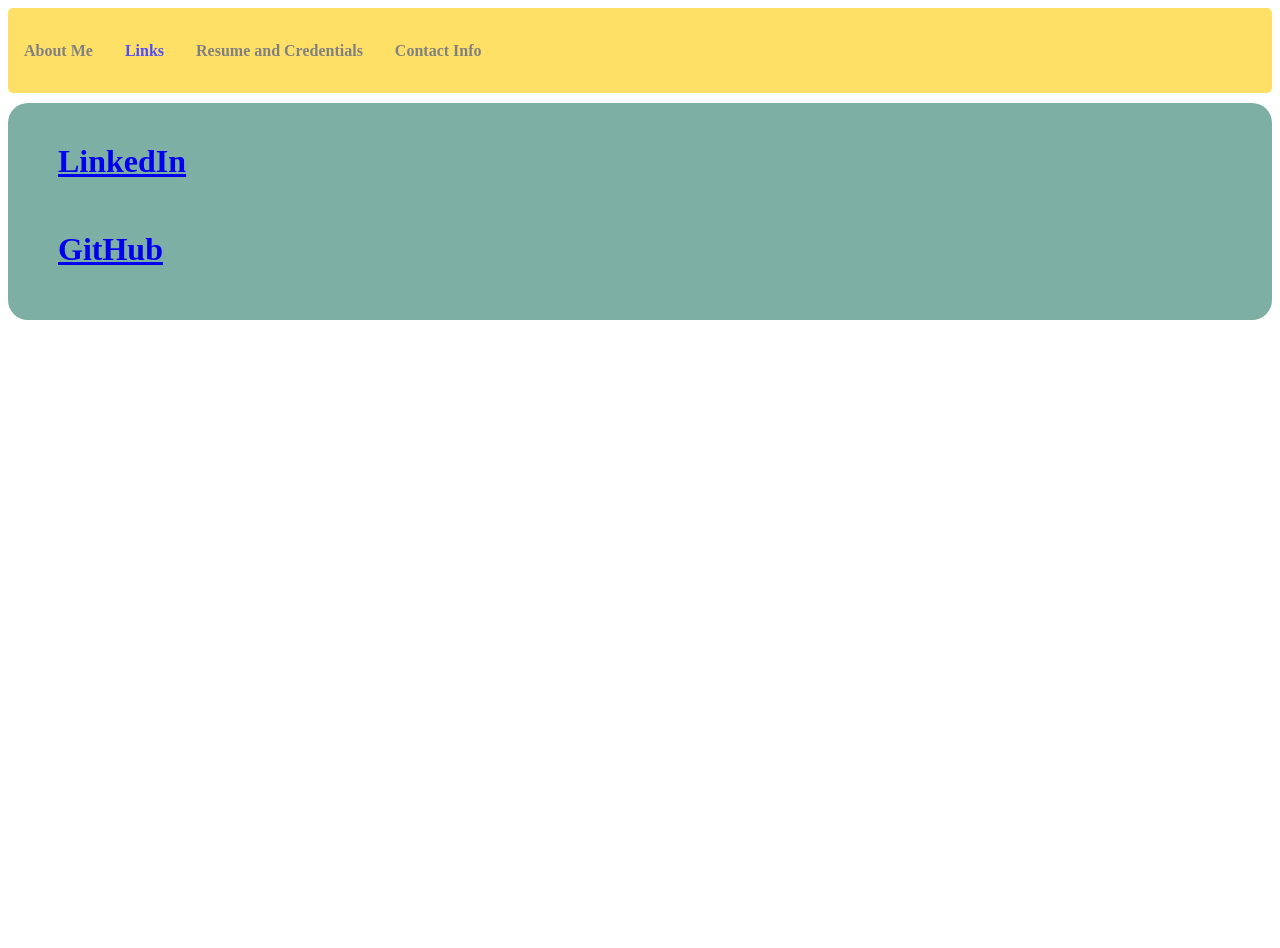
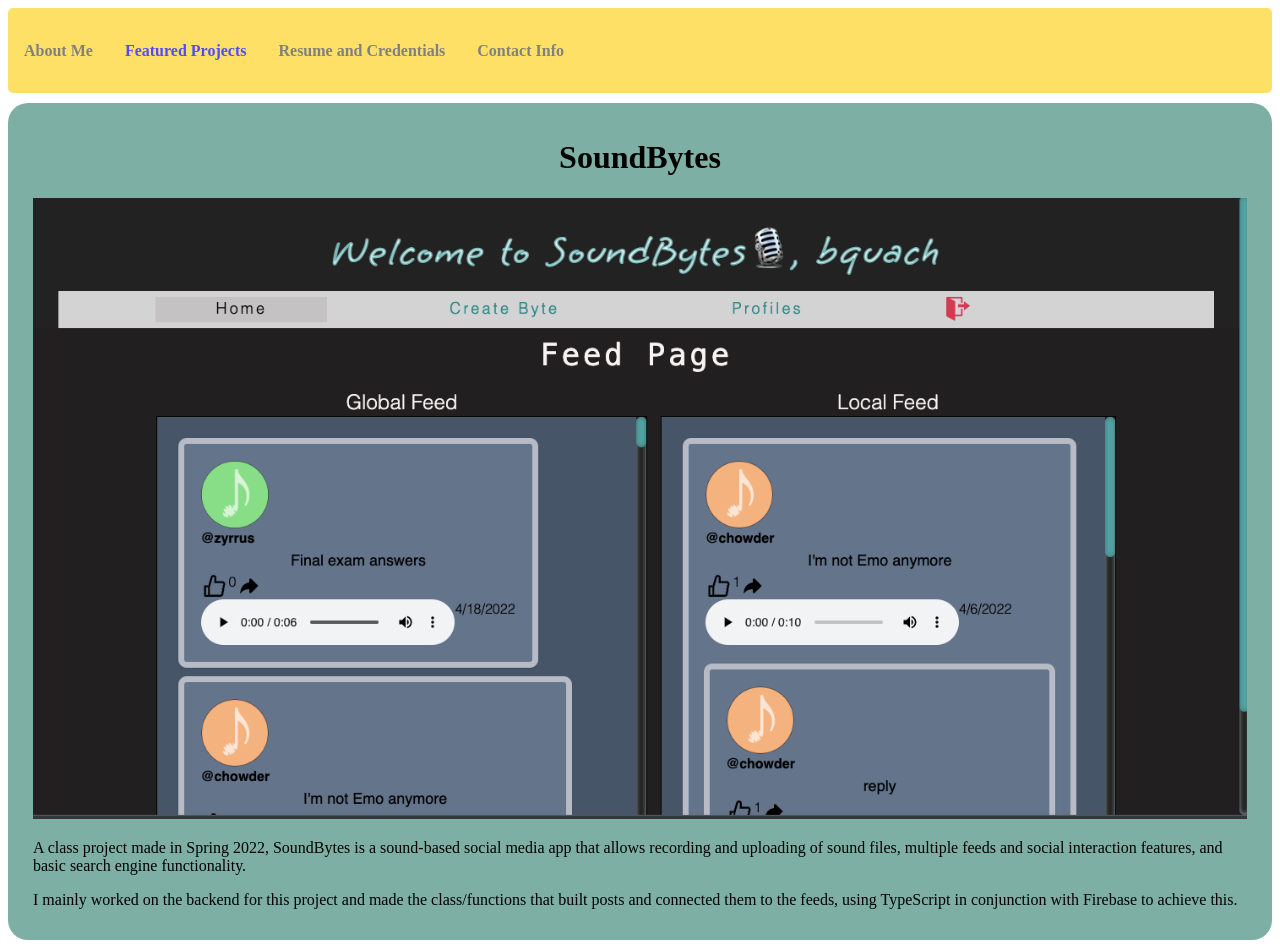
Before and after one commit to bquach1/website, a React (Create React App) app: page /links in a window 1280 px wide. Before the commit the page ends 800 px from the top, so only its background shows below. Built offline with nearby package versions, Linux system fonts and the light colour scheme.

Commit message:
Feature SoundBytes project, more cleaning from default

```diff
--- a/public/index.html
+++ b/public/index.html
@@ -24,7 +24,7 @@
       work correctly both with client-side routing and a non-root public URL.
       Learn how to configure a non-root public URL by running `npm run build`.
     -->
-    <title>React App</title>
+    <title>Bruce Quach's Website</title>
   </head>
   <body>
     <noscript>You need to enable JavaScript to run this app.</noscript>
--- a/src/App.css
+++ b/src/App.css
@@ -21,3 +21,11 @@
   margin-left: auto;
   margin-right: auto;
 }
+
+.unbold {
+  font-weight:normal;
+}
+
+.label {
+  text-align:center;
+}
--- a/src/components/Navbar/index.js
+++ b/src/components/Navbar/index.js
@@ -11,7 +11,7 @@
             About Me
           </NavLink>
           <NavLink to="/links" activeStyle>
-            Links
+            Featured Projects
           </NavLink>
           <NavLink to="/qualifications" activeStyle>
             Resume and Credentials
--- a/src/pages/contact.js
+++ b/src/pages/contact.js
@@ -2,8 +2,30 @@
 
 const Contact = () => {
   return (
-    <div>
-      <h1>Sign Up Successful</h1>
+    <div class="wrapper">
+      <h1>Get in Touch</h1>
+        <h2>
+          E-Mail:
+        </h2>
+        <h3 class="unbold">
+          quachbruce@gmail.com
+        </h3>
+        <h2>
+          Phone Number:
+        </h2>
+        <h3 class="unbold">
+          (504) 256-1025
+        </h3>
+
+      <br></br>
+
+      <h1>Links</h1>
+      <h1 class="unbold"><a href =
+      "https://www.linkedin.com/in/bruce-quach-b90745111/">LinkedIn</a>
+      </h1>
+      <h1 class="unbold"><a href =
+      "https://github.com/bquach1">GitHub</a>
+      </h1>
     </div>
   );
 };
--- a/src/pages/links.js
+++ b/src/pages/links.js
@@ -3,12 +3,21 @@
 const Links = () => {
   return (
     <div class="wrapper">
-      <h1 class="wrapper"><a href =
-      "https://www.linkedin.com/in/bruce-quach-b90745111/">LinkedIn</a>
-      </h1>
-      <h1 class="wrapper"><a href =
-      "https://github.com/bquach1">GitHub</a>
-      </h1>
+      <h1 class="label">SoundBytes</h1>
+       <a href ="https://notify-soundbytes.web.app/" target="_blank" rel="noreferrer">
+       <embed type="image/png" src={require('./images/soundbytes.png')} width="100%" height="100%"></embed>
+       </a>
+       <p>
+         A class project made in Spring 2022, SoundBytes is a
+         sound-based social media app that allows recording and uploading
+         of sound files, multiple feeds and social interaction features,
+         and basic search engine functionality.
+       </p>
+       <p>
+         I mainly worked on the backend for this project and made the
+         class/functions that built posts and connected them to the feeds,
+         using TypeScript in conjunction with Firebase to achieve this.
+       </p>
     </div>
 
   );
```
Also changed, not shown: src/pages/images/soundbytes.png (added).
